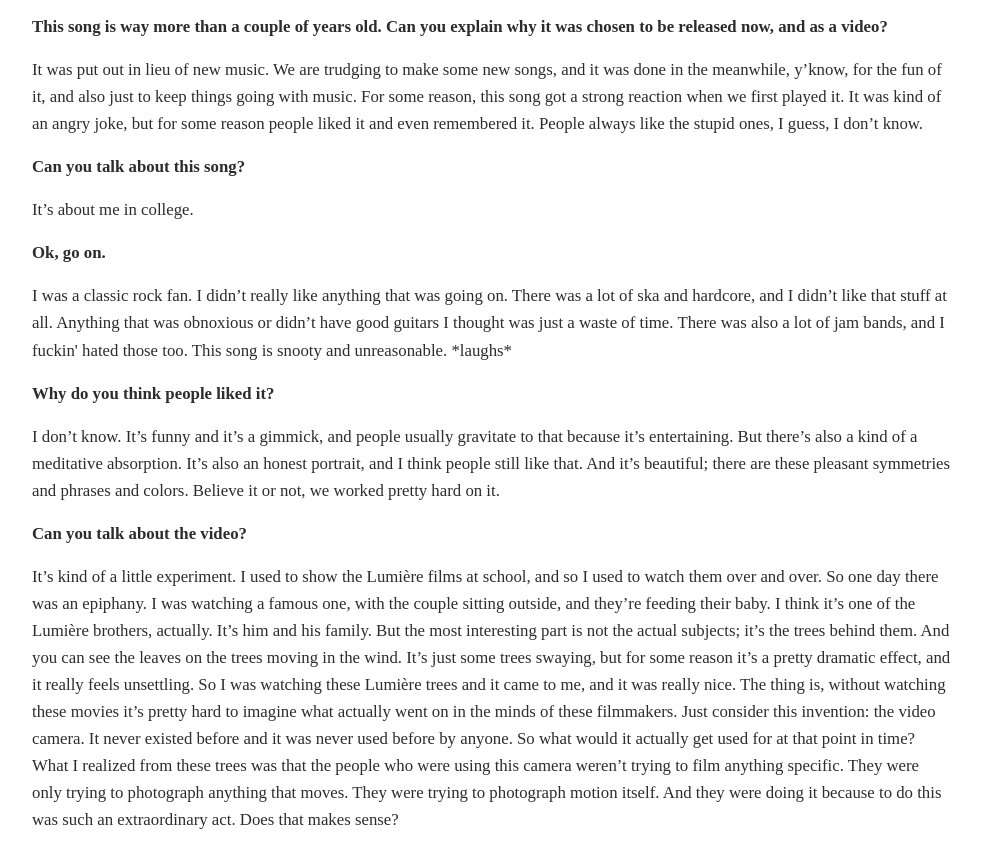
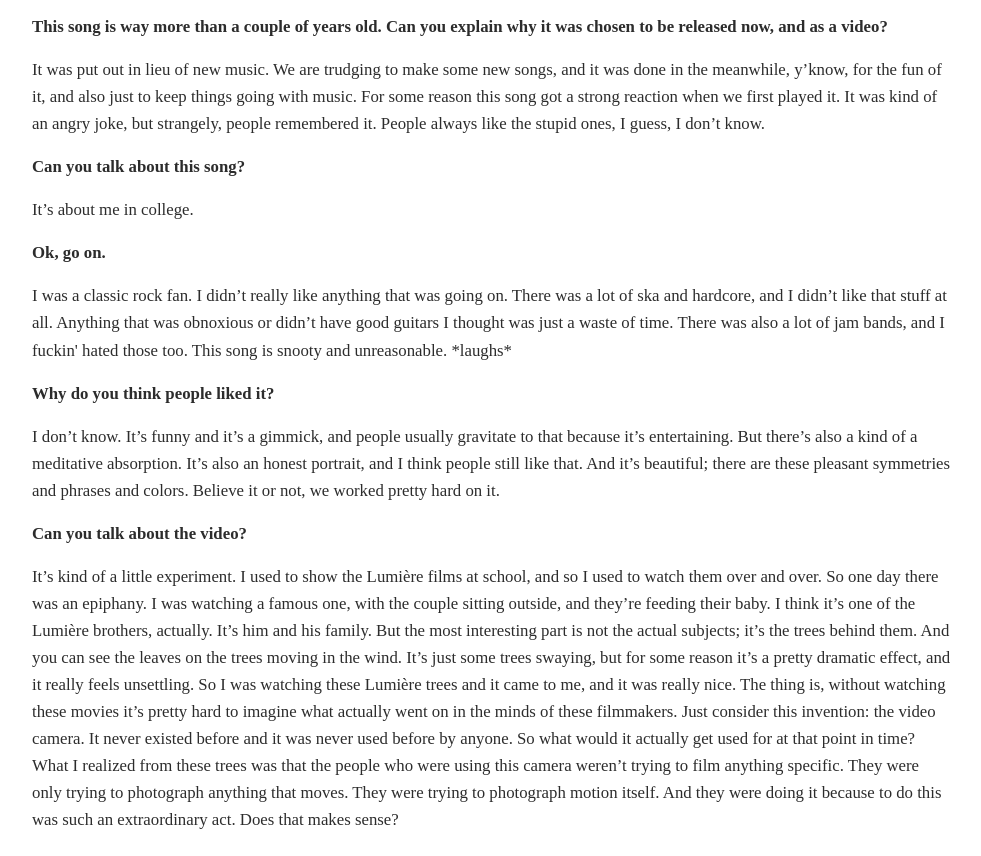
Before and after one commit to recordedware/website, a plain HTML site: page index.html in a window 1280 px wide. Shown: the part 1660-2516 px from the top of the page, without its empty margins (148-1129 px from the left). Drawn offline with Linux system fonts and the light colour scheme.

Commit message:
Add files via upload

```diff
--- a/index.html
+++ b/index.html
@@ -63,7 +63,7 @@
 
       <p class="interview-text"><strong>This song is way more than a couple of years old. Can you explain why it was chosen to be released now, and as a video?</strong></p>
 
-      <p class="interview-text">It was put out in lieu of new music. We are trudging to make some new songs, and it was done in the meanwhile, y’know, for the fun of it, and also just to keep things going with music. For some reason, this song got a strong reaction when we first played it. It was kind of an angry joke, but for some reason people liked it and even remembered it. People always like the stupid ones, I guess, I don’t know.</p>
+      <p class="interview-text">It was put out in lieu of new music. We are trudging to make some new songs, and it was done in the meanwhile, y’know, for the fun of it, and also just to keep things going with music. For some reason this song got a strong reaction when we first played it. It was kind of an angry joke, but strangely, people remembered it. People always like the stupid ones, I guess, I don’t know.</p>
 
       <p class="interview-text"><strong>Can you talk about this song?</strong></p>
 
```
